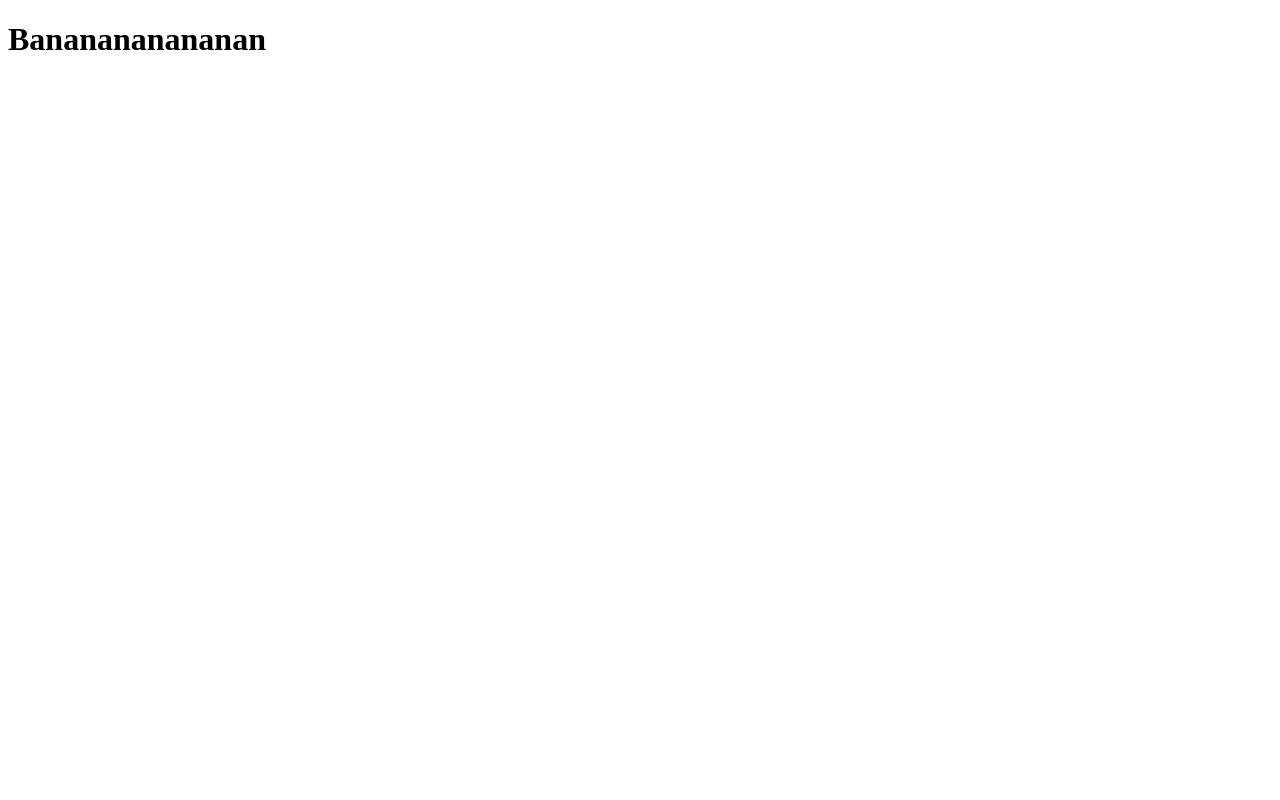
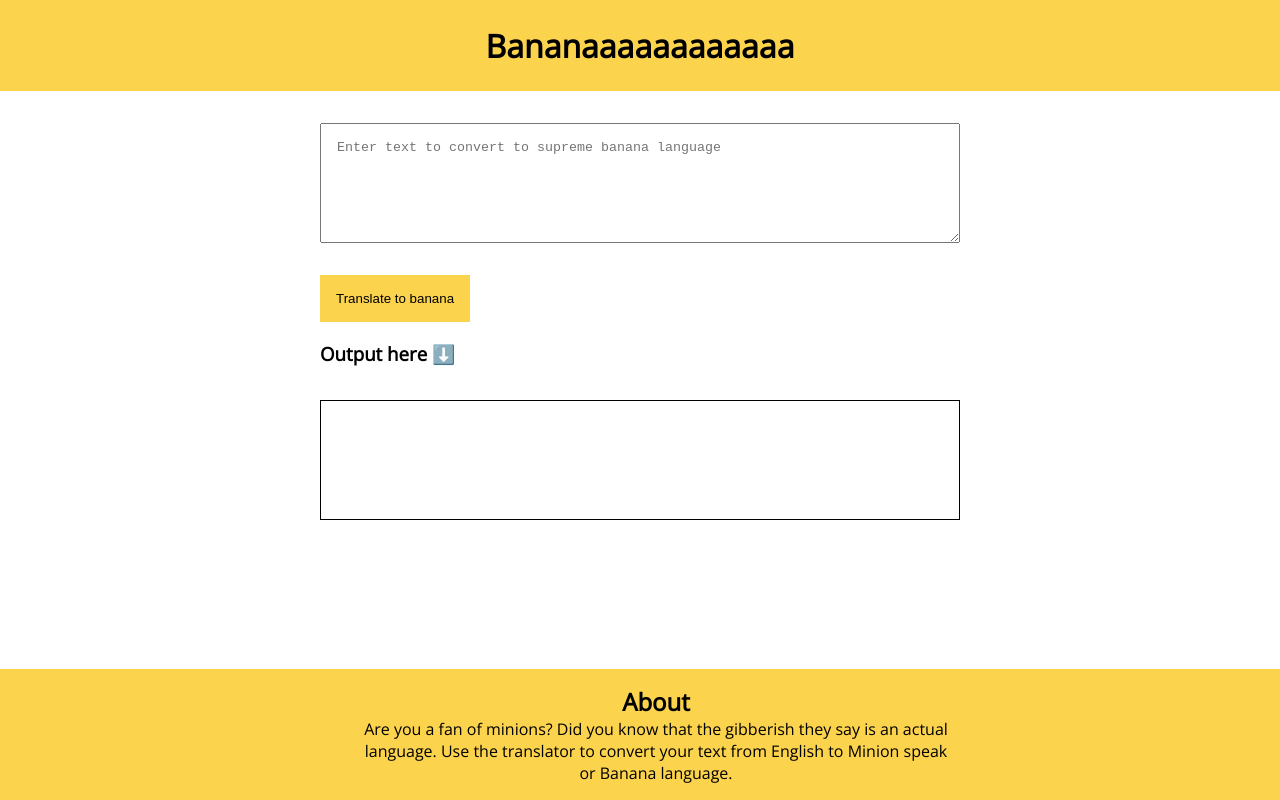
Before and after one commit to eakansh125/banana-speak, a plain HTML site: page index.html in a window 1280 px wide. Drawn offline with nearby package versions, Linux system fonts and the light colour scheme.

Commit message:
final demo

```diff
--- /dev/null
+++ b/app.js
@@ -0,0 +1,36 @@
+var btntranslate = document.querySelector("#btn-translate")
+
+var txtinput = document.querySelector("#txt-input")
+
+var output = document.querySelector("#output")
+
+//var serverURL = "https://lessonfourapi.tanaypratap.repl.co/translate/yoda.json"
+
+var serverURL = "https://api.funtranslations.com/translate/minion.json"
+
+/* btntranslate.addEventListener("click", function clickEventHandler(params) {
+    console.log("Clicked")
+}) */
+
+//Constructs query parameter
+
+function getTranslationURL(text) {
+    return serverURL + "?" + "text=" + text
+}
+
+function errorHandler(error) {
+    console.log("Error occurred: ",error)
+}
+
+
+btntranslate.addEventListener("click", function logTextValue() {
+
+    //output.innerText = txtinput.value
+    fetch(getTranslationURL(txtinput.value))
+    .then(response => response.json())
+    .then(json => {
+        output.innerText = json.contents.translated
+        })
+    .catch(errorHandler)
+
+})
--- a/index.html
+++ b/index.html
@@ -5,8 +5,36 @@
     <meta http-equiv="X-UA-Compatible" content="IE=edge">
     <meta name="viewport" content="width=device-width, initial-scale=1.0">
     <title>Banana</title>
+    <link href="style.css" rel="stylesheet">
 </head>
 <body>
-    <h1>Bananananananan</h1>
+
+    <!--Header section-->
+    <h1>Bananaaaaaaaaaaaa</h1>
+
+    <!--Input box-->
+    <textarea id="txt-input" placeholder="Enter text to convert to supreme banana language"></textarea>
+
+    <!--Center  button and text-->
+    <div class="center-area">
+        <button id="btn-translate">Translate to banana</button>
+        <h3>Output here ⬇️</h3>
+    </div>
+
+    <!--Output box-->
+    <div id="output"></div>
+
+    <!--Footer-->
+    <footer>
+                <div style="font-size: x-large;">About</div>
+                <p>Are you a fan of minions? Did you know that the gibberish they say is an actual language. Use the translator to
+                convert
+                your text from English to Minion speak or Banana language.</p>
+    </footer>
+
+
+    </div>
+    <script src="app.js" type="text/javascript">
+    </script>
 </body>
 </html>
--- /dev/null
+++ b/style.css
@@ -0,0 +1,95 @@
+@import url('https://fonts.googleapis.com/css2?family=Open+Sans:wght@300&display=swap');
+
+:root{
+    --primary-color: #FCD34D;
+    --max-width: 600px;
+}
+
+h1{
+    background-color: var(--primary-color);
+    margin: 0;
+    margin-bottom: 2rem;
+    padding: 1.5rem;
+    text-align: center;
+}
+
+body{
+    margin: 0;
+    font-family: 'Open Sans', sans-serif;
+}
+
+textarea{
+    width: 50%;
+    height: 15vh;
+    display: block;
+    margin: auto;
+    padding: 1rem;
+    box-sizing: border-box;
+    margin-bottom: 1rem;
+}
+
+#output{
+    border: 1px solid black;
+    height: 15vh;
+    width: 50%;
+    margin: auto;
+    padding: 1rem;
+    box-sizing: border-box;
+}
+
+#btn-translate{
+    box-sizing: border-box;
+    text-align: center;
+    padding: 1rem;
+    background-color: var(--primary-color);
+    border: none;
+    cursor: pointer;
+}
+
+#btn-translate:hover{
+    box-shadow: 0px 10px 17px -17px rgb(0, 0, 0, 0.75);
+}
+
+.center-area{
+
+    box-sizing: border-box;
+    padding: 1rem 0;
+    width: 50%;
+    margin: auto;
+}
+
+footer{
+    position: fixed;
+    bottom: 0;
+    width: 100%;
+    padding: 1rem;
+    background-color: var(--primary-color);
+    text-align: center;
+}
+
+footer div{
+    font-weight: bold;
+}
+
+footer p{
+    max-width: var(--max-width);
+    margin: auto;
+}
+
+/* .foot{
+    box-sizing: border-box;
+    text-align: center;
+    margin: 0;
+    margin-top: 3.9rem;
+    padding: 2rem;
+    height: 15vh;
+    background-color: var(--primary-color);
+}
+
+.foot p{
+    max-width: 800px;
+    text-align: center;
+    margin: auto;
+    padding: auto;
+    font-weight: bold;
+} */
```
